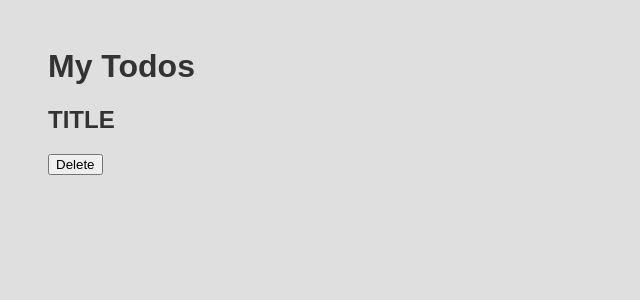
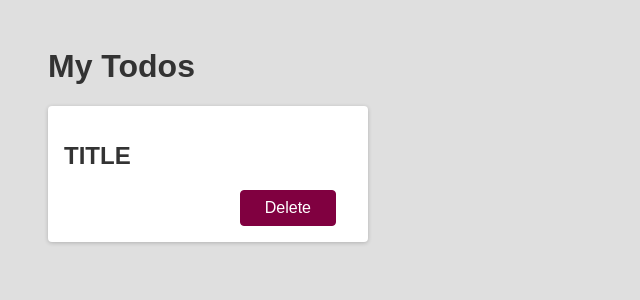
Before and after one commit to DestineePW/React-App-2, a React (Create React App) app: page / in a window 1280 px wide. Shown: the top 300 px of the page, without its empty margins (0-640 px from the left). Built offline with nearby package versions, Linux system fonts and the light colour scheme.

Commit message:
Added Card Styling& Changed Btn with 'className'

```diff
--- a/src/App.js
+++ b/src/App.js
@@ -2,10 +2,10 @@ function App() {
   return (
     <div>
       <h1>My Todos</h1>
-      <div>
+      <div className="card">
         <h2>TITLE</h2>
-        <div>
-          <button>Delete</button>
+        <div className="actions">
+          <button className="btn">Delete</button>
         </div>
       </div>
     </div>
```
